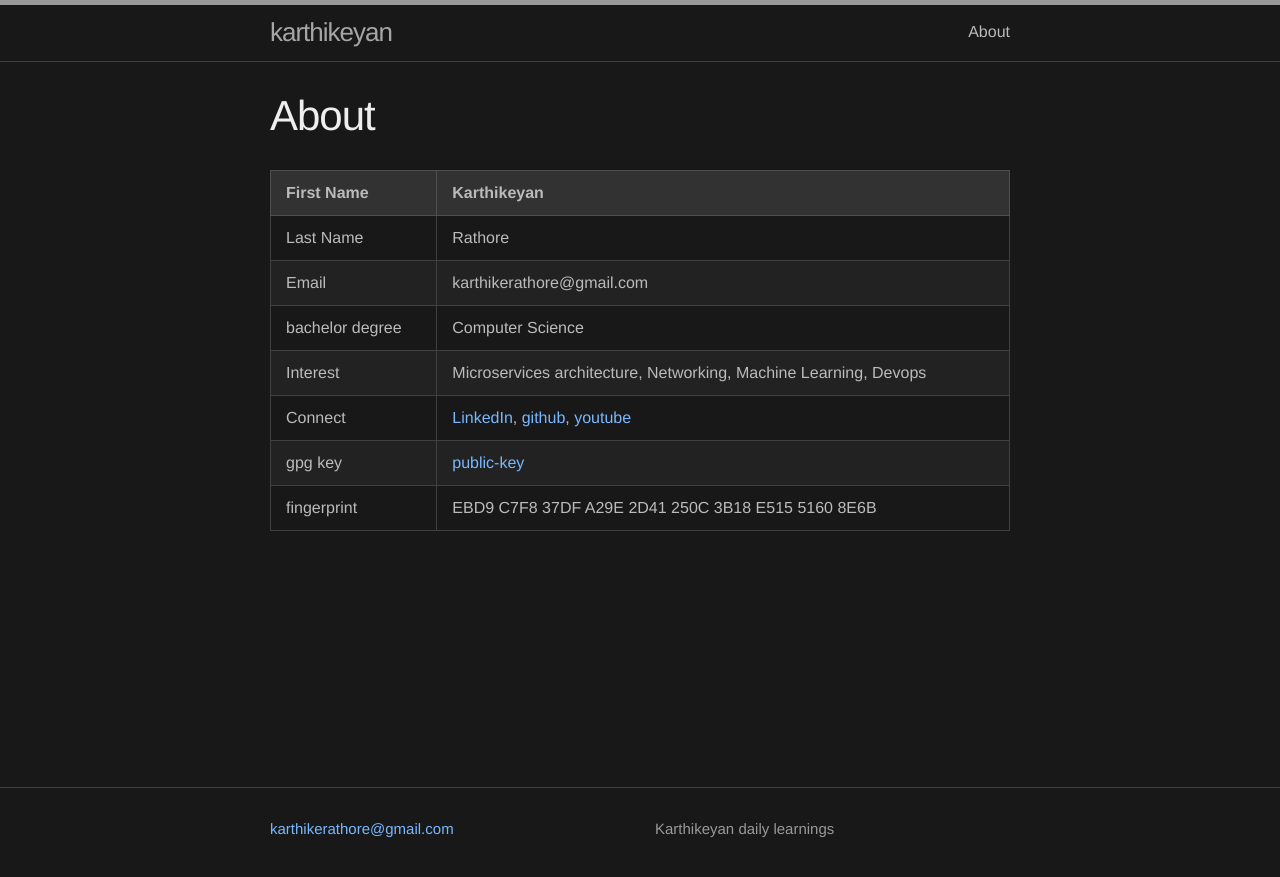
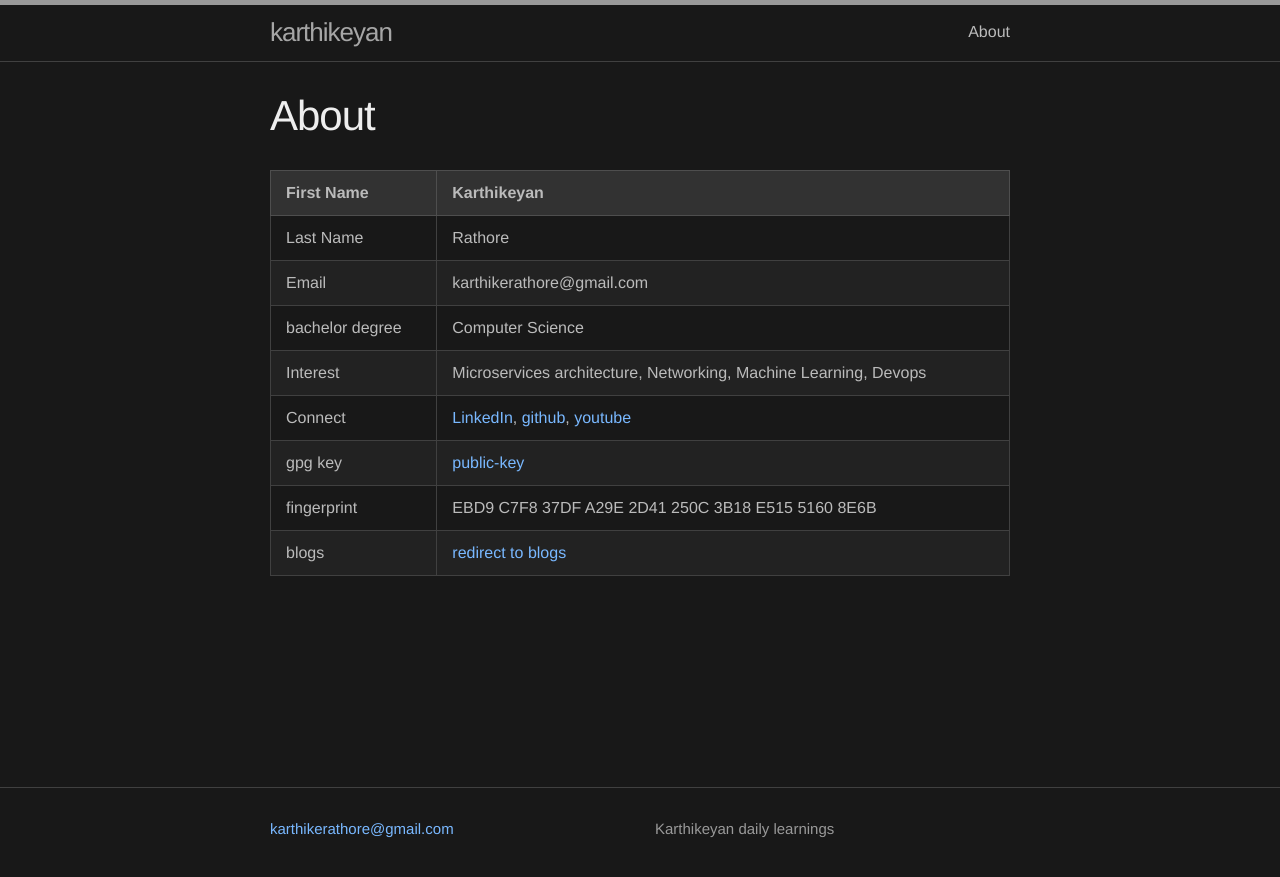
Before and after one commit to karthikeyanrathore/karthikeyanrathore.github.io, a Jekyll site: the page built from about.md, in a window 1280 px wide. Shown: the top 877 px of the page. Built offline with Jekyll 4.4.1, drawn with Linux system fonts in a browser that asks for light colours.

Commit message:
pls wokr

```diff
--- a/about.md
+++ b/about.md
@@ -13,3 +13,4 @@ permalink: /about/
 | Connect          	| [LinkedIn](https://www.linkedin.com/in/karthikeyan-rathore/),  [github](https://github.com/karthikeyanrathore/), [youtube](https://www.youtube.com/@karthikeyanrathore1486) 	|
 | gpg key          	| [public-key](https://gist.githubusercontent.com/karthikeyanrathore/0ab93ca9d876a0914825d242ed0d5ee8/raw/82138ff50e962bc573289dd5e41e5662182eb5a2/public-key.txt)            	|
 | fingerprint      	| EBD9 C7F8 37DF A29E 2D41  250C 3B18 E515 5160 8E6B                                                                                                                          	|
+| blogs             | [redirect to blogs](https://karthikeyanrathore.github.io/)                                                                                                                    |
```
